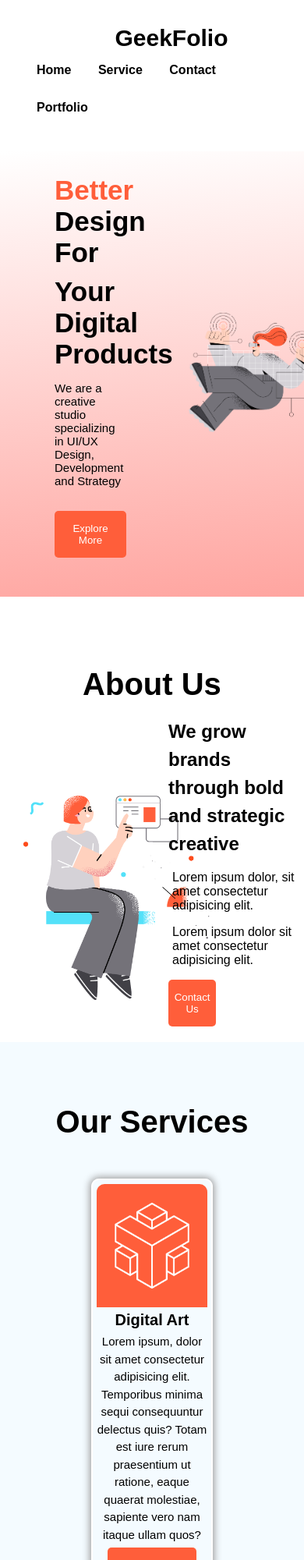
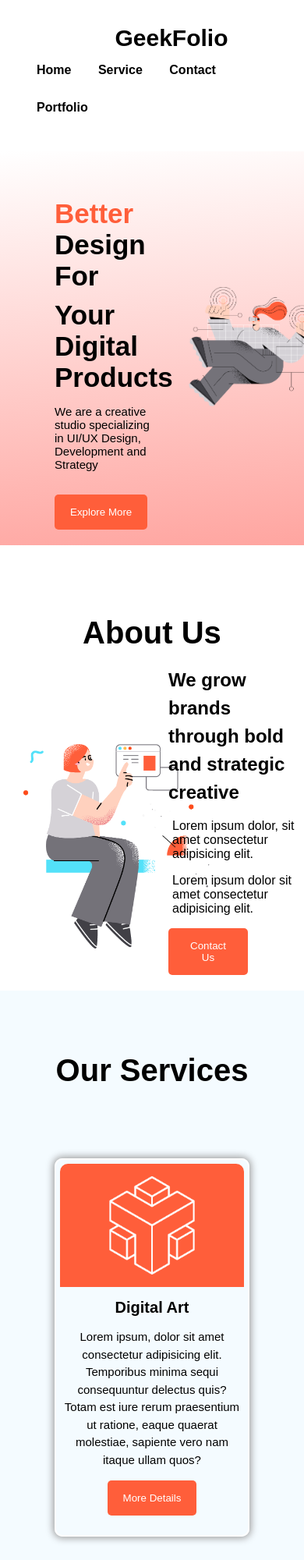
Before and after one commit to Deevyne21/Live-Project, a plain HTML site: page index.html in a window 390 px wide. Shown: the top 2000 px of the page at 78% size. Drawn offline with Linux system fonts and the light colour scheme.

Commit message:
revamped the mobile responsiveness

```diff
--- a/css2/styes.css
+++ b/css2/styes.css
@@ -64,6 +64,7 @@ header {
 .home {
   width: 100%;
   height: 80vh;
+  position: relative;
   padding: 30px;
   display: flex;
   flex-wrap: wrap;
@@ -73,10 +74,13 @@ header {
 }
 
 .home-left {
+  position: relative;
+  top: -50px;
   width: 40%;
   display: block;
-  padding-left: 40px;
+  left: 40px;
   font-family: Arial, Helvetica, sans-serif;
+  z-index: 1;
 }
 
 .home-left .h {
@@ -376,7 +380,7 @@ html {
     position: relative;
     width: 40%;
     height: auto;
-    /* top: 0; */
+    top: 30px;
   }
   .right img {
     width: 350px;
@@ -400,7 +404,7 @@ html {
     width: 100%;
   }
   .about-right .btn {
-    width: 30%;
+    width: 50%;
   }
   .service {
     width: 100%;
@@ -412,10 +416,11 @@ html {
     gap: 10px;
   }
   .card {
-    width: 50%;
+    width: 80%;
     flex-direction: column;
     align-items: center;
-    gap: 5px;
+    gap: 15px;
+    margin-top: 40px;
   }
   footer {
     width: 100%;
```
